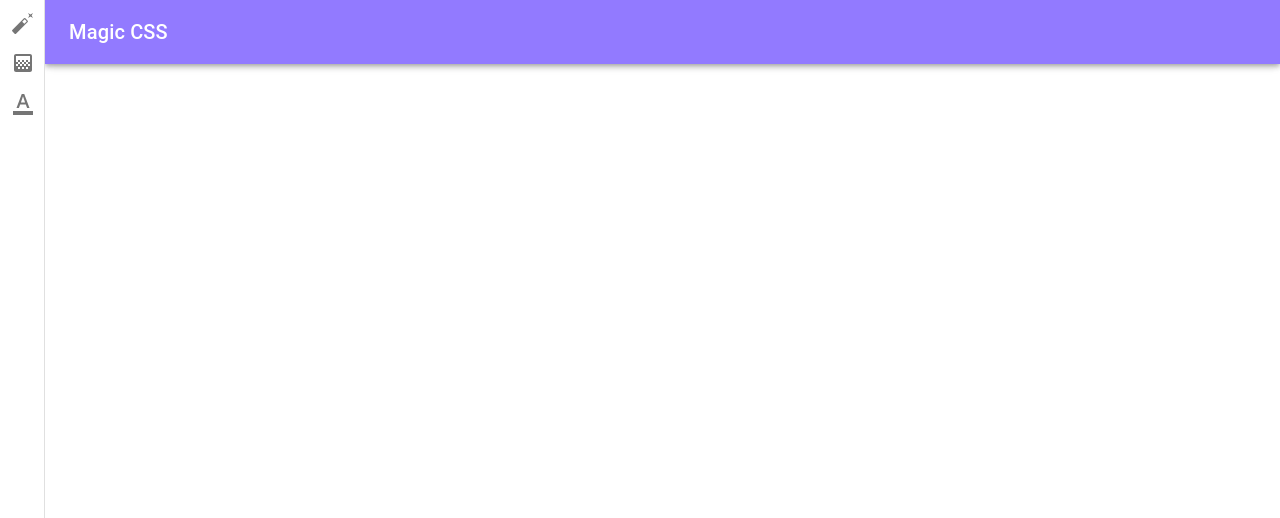
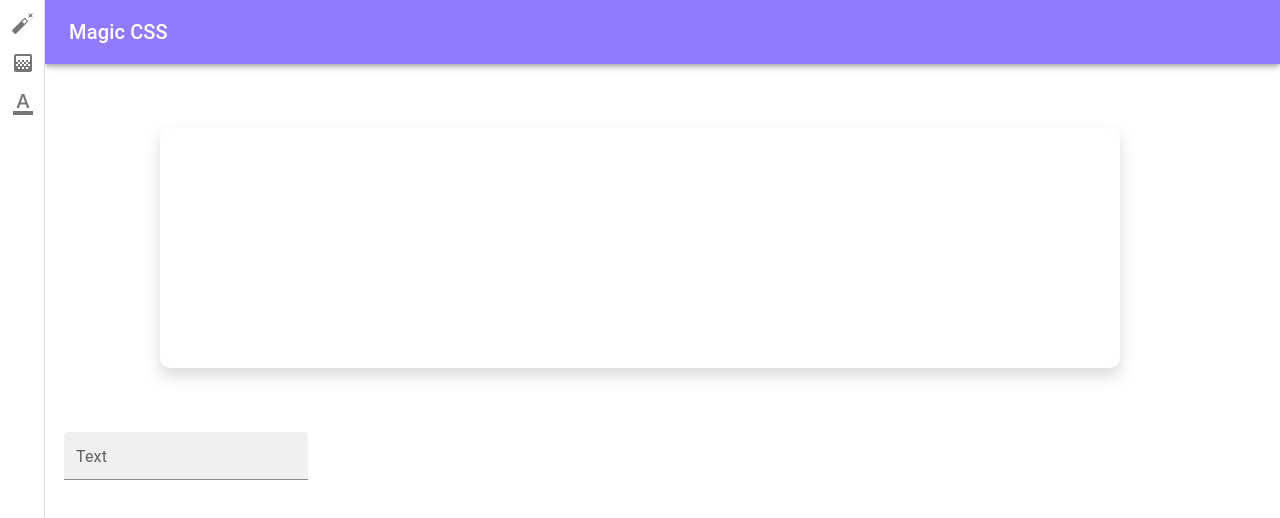
Before and after one commit to parham-ab/React-magic-css, a React (Create React App) app: page /textShadowGenerator in a window 1280 px wide. Shown: the top 518 px of the page. Built offline with nearby package versions, Linux system fonts and the light colour scheme.

Commit message:
bugs fixed, css files optimized

```diff
--- a/src/assets/styles/_gradient.scss
+++ /dev/null
@@ -1,32 +0,0 @@
-.gradient-box {
-  width: 60rem;
-  height: 15rem;
-  border-radius: 10px;
-  box-shadow: 0 0.5rem 1rem rgba(0, 0, 0, 0.15) !important;
-  margin: 0 auto;
-}
-// media-queries for gradient box
-$Xsmall: 588px;
-$small: 588px;
-$medium: 930px;
-$big: 1078px;
-@media screen and (max-width: $big) {
-  .gradient-box {
-    width: 50rem !important;
-  }
-}
-@media screen and (max-width: $medium) {
-  .gradient-box {
-    width: 30rem !important;
-  }
-}
-@media screen and (max-width: $small) {
-  .gradient-box {
-    width: 20rem !important;
-  }
-}
-@media screen and (max-width: $Xsmall) {
-  .gradient-box {
-    width: 14rem !important;
-  }
-}
--- a/src/assets/styles/index.scss
+++ b/src/assets/styles/index.scss
@@ -13,7 +13,6 @@
 }
 // styles
 @import "boxshadow";
-@import "gradient";
 // scroll bar
 ::-webkit-scrollbar {
   width: 7px;
@@ -31,3 +30,35 @@
 ::-webkit-scrollbar-thumb:active {
   background-color: #786dad;
 }
+.custom-box {
+  width: 60rem;
+  height: 15rem;
+  border-radius: 10px;
+  box-shadow: 0 0.5rem 1rem rgba(0, 0, 0, 0.15) !important;
+  margin: 0 auto;
+}
+// media-queries for custom box
+$Xsmall: 588px;
+$small: 588px;
+$medium: 930px;
+$big: 1078px;
+@media screen and (max-width: $big) {
+  .custom-box {
+    width: 50rem !important;
+  }
+}
+@media screen and (max-width: $medium) {
+  .custom-box {
+    width: 30rem !important;
+  }
+}
+@media screen and (max-width: $small) {
+  .custom-box {
+    width: 20rem !important;
+  }
+}
+@media screen and (max-width: $Xsmall) {
+  .custom-box {
+    width: 14rem !important;
+  }
+}
--- a/src/components/Gradient.js
+++ b/src/components/Gradient.js
@@ -50,7 +50,7 @@ const Gradient = () => {
         <Grid item mt={5} sx={{ margin: "4rem auto" }}>
           <Box
             component="div"
-            className="gradient-box"
+            className="custom-box"
             textAlign="center"
             style={{
               background:
--- a/src/components/TextShadowGenerator.js
+++ b/src/components/TextShadowGenerator.js
@@ -1,11 +1,70 @@
-import React from 'react';
+import { useEffect, useState } from "react";
+// copy to clipboard button
+import copy from "copy-to-clipboard";
+// react toastify
+import { ToastContainer } from "react-toastify";
+import "react-toastify/dist/ReactToastify.css";
+import { notify } from "./functions/toast";
+// mui components
+import {
+  Button,
+  Container,
+  FormControl,
+  FormControlLabel,
+  FormLabel,
+  Grid,
+  Radio,
+  RadioGroup,
+  Slider,
+  TextField,
+  Typography,
+} from "@mui/material";
+import { Box } from "@mui/system";
+// icon
+import AssignmentIcon from "@mui/icons-material/Assignment";
+// react color picker
+import { SketchPicker } from "react-color";
 
 const TextShadowGenerator = () => {
-    return (
-        <div>
+  const [testText, setTestText] = useState("");
 
-        </div>
-    );
+  return (
+    <Container>
+      <Grid container>
+        <Grid item mt={5} sx={{ margin: "4rem auto" }}>
+          <Box
+            component="div"
+            className="custom-box"
+            textAlign="center"
+            padding={6}
+            style={{
+              textShadow: "34px -22px 10px #ffff99",
+              height: testText && "auto",
+            }}
+          >
+            <Typography
+              variant="h5"
+              color="initial"
+              sx={{ wordBreak: "break-all" }}
+            >
+              {testText}
+            </Typography>
+          </Box>
+        </Grid>
+
+        <Grid item xs={12} alignItems="center">
+          <TextField
+            size="small"
+            label="Text"
+            variant="filled"
+            value={testText}
+            onChange={(e) => setTestText(e.target.value)}
+          />
+        </Grid>
+      </Grid>
+      <ToastContainer />
+    </Container>
+  );
 };
 
 export default TextShadowGenerator;
```
